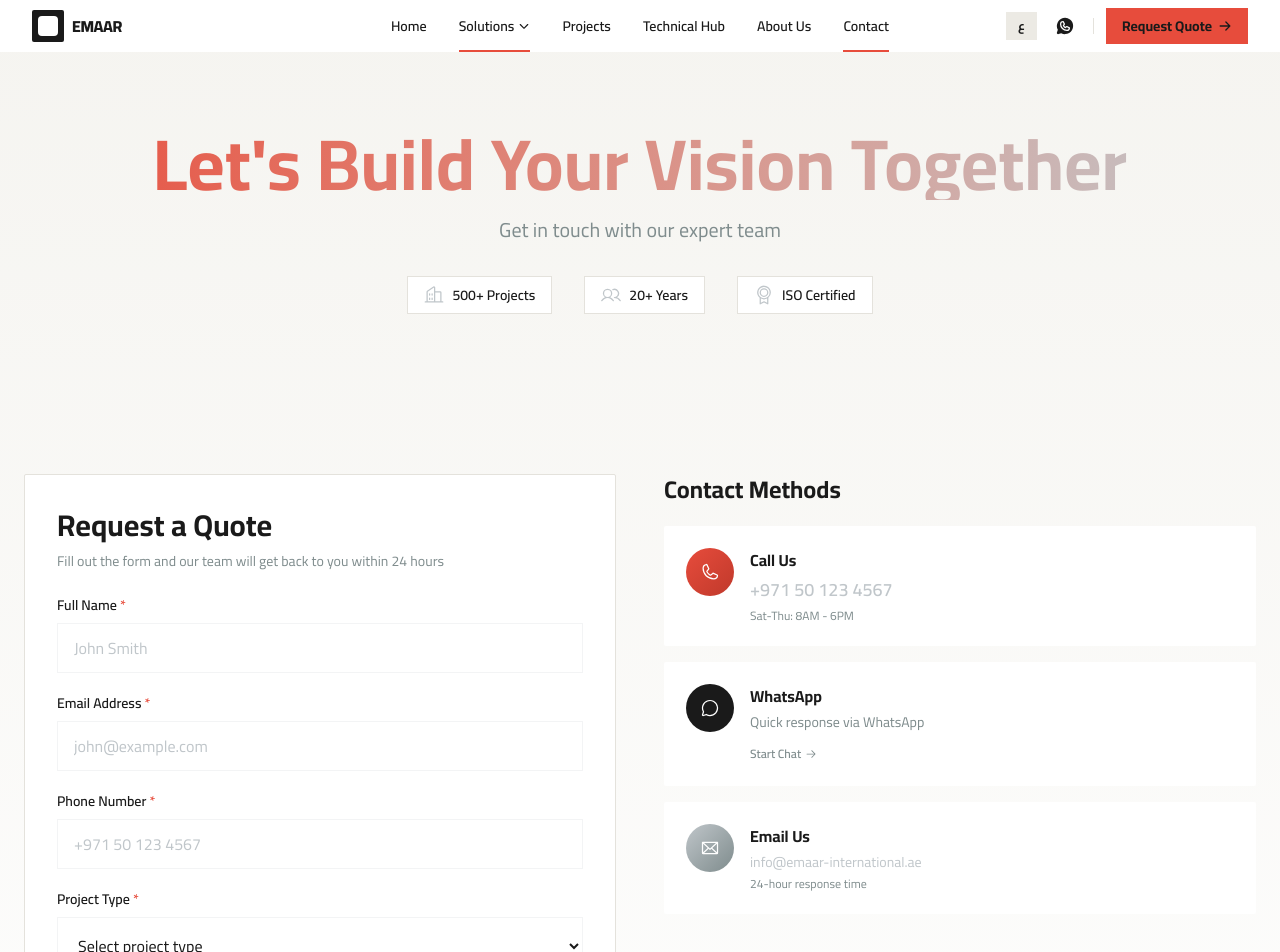
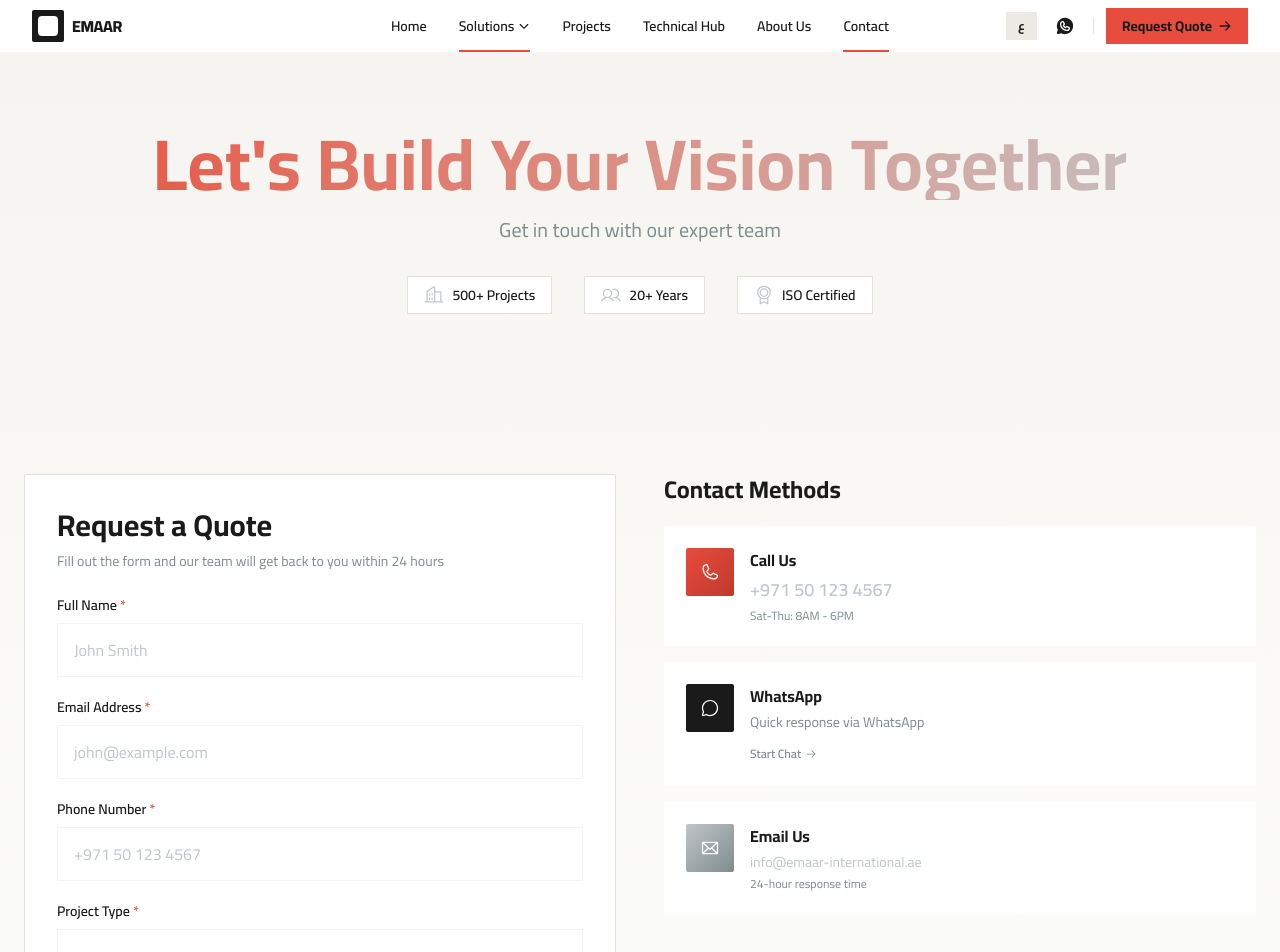
Before and after one commit to mohamednehad1570/emaar-ltd, a Next.js app: page /contact in a window 1280 px wide. Shown: the top 952 px of the page. Built offline with nearby package versions, Linux system fonts and the light colour scheme.

Commit message:
fix(components): timeline diamond, contact icons, input height, touch targets, scroll hint

```diff
--- a/app/about/page.tsx
+++ b/app/about/page.tsx
@@ -184,7 +184,7 @@ export default function AboutPage() {
               >
                 {/* 4×4px red diamond sitting on the horizontal connecting line */}
                 <div
-                  className="w-1 h-1 rotate-45 bg-brand-red shrink-0"
+                  className="w-3 h-3 rotate-45 bg-brand-red shrink-0"
                   aria-hidden="true"
                 />
 
--- a/app/careers/page.tsx
+++ b/app/careers/page.tsx
@@ -91,6 +91,7 @@ export default function CareersPage() {
         <div className="max-w-7xl mx-auto">
           <motion.div variants={fadeUp} initial={shouldReduce ? {} : "hidden"} whileInView={shouldReduce ? undefined : "visible"} viewport={shouldReduce ? undefined : viewportOnce} className="text-center mb-12">
             <h2 className="text-4xl font-bold text-brand-dark mb-4">{language === 'en' ? 'Open Positions' : 'الوظائف المتاحة'}</h2>
+            <div className="h-px w-12 bg-brand-red mx-auto mt-3 mb-5" />
             <p className="text-lg text-brand-gray">{language === 'en' ? 'Find your perfect role' : 'اعثر على دورك المثالي'}</p>
           </motion.div>
 
--- a/app/contact/page.tsx
+++ b/app/contact/page.tsx
@@ -78,7 +78,7 @@ export default function ContactPage() {
   };
 
   /* inputs: rounded-none per --radius-button (inputs are in same group as buttons) */
-  const inputClass = `w-full px-4 py-3 rounded-none border border-brand-silver/20 bg-white text-brand-dark placeholder:text-brand-silver focus:border-brand-red focus:outline-none transition-colors`;
+  const inputClass = `w-full px-4 py-3.5 rounded-none border border-brand-silver/20 bg-white text-brand-dark placeholder:text-brand-silver focus:border-brand-red focus:outline-none transition-colors`;
 
   return (
     <div className={`min-h-screen bg-gradient-to-b from-brand-bg via-white to-brand-bg ${isRTL ? 'rtl' : 'ltr'}`} dir={isRTL ? 'rtl' : 'ltr'}>
@@ -195,7 +195,7 @@ export default function ContactPage() {
                         <span className="text-sm">{formData.file ? formData.file.name : (language === 'en' ? 'Choose file' : 'اختر ملف')}</span>
                       </label>
                       {formData.file && (
-                        <button type="button" onClick={() => setFormData({ ...formData, file: null })} className="absolute right-3 top-1/2 -translate-y-1/2 p-1 rounded-none hover:bg-brand-bg transition-colors">
+                        <button type="button" onClick={() => setFormData({ ...formData, file: null })} className="absolute right-3 top-1/2 -translate-y-1/2 p-2.5 rounded-none hover:bg-brand-bg transition-colors">
                           <X size={16} className="text-brand-red" />
                         </button>
                       )}
@@ -257,7 +257,7 @@ export default function ContactPage() {
                   {/* Phone */}
                   <a href="tel:+971501234567" className="block bg-white rounded-sm p-5 border-2 border-transparent hover:border-brand-silver transition-all group">
                     <div className="flex items-start gap-4">
-                      <div className="w-12 h-12 rounded-full bg-gradient-to-br from-brand-red to-brand-red-dark flex items-center justify-center flex-shrink-0 group-hover:scale-110 transition-transform">
+                      <div className="w-12 h-12 rounded-sm bg-gradient-to-br from-brand-red to-brand-red-dark flex items-center justify-center flex-shrink-0 group-hover:scale-110 transition-transform">
                         <Phone size={20} className="text-white" />
                       </div>
                       <div className="flex-1">
@@ -271,7 +271,7 @@ export default function ContactPage() {
                   {/* WhatsApp */}
                   <a href="https://wa.me/971501234567" target="_blank" rel="noopener noreferrer" className="block bg-white rounded-sm p-5 border-2 border-transparent hover:border-brand-silver transition-all group">
                     <div className="flex items-start gap-4">
-                      <div className="w-12 h-12 rounded-full bg-brand-dark flex items-center justify-center flex-shrink-0 group-hover:scale-110 transition-transform">
+                      <div className="w-12 h-12 rounded-sm bg-brand-dark flex items-center justify-center flex-shrink-0 group-hover:scale-110 transition-transform">
                         <MessageCircle size={20} className="text-white" />
                       </div>
                       <div className="flex-1">
@@ -288,7 +288,7 @@ export default function ContactPage() {
                   {/* Email */}
                   <a href="mailto:info@emaar-international.ae" className="block bg-white rounded-sm p-5 border-2 border-transparent hover:border-brand-silver transition-all group">
                     <div className="flex items-start gap-4">
-                      <div className="w-12 h-12 rounded-full bg-gradient-to-br from-brand-silver to-brand-gray flex items-center justify-center flex-shrink-0 group-hover:scale-110 transition-transform">
+                      <div className="w-12 h-12 rounded-sm bg-gradient-to-br from-brand-silver to-brand-gray flex items-center justify-center flex-shrink-0 group-hover:scale-110 transition-transform">
                         <Mail size={20} className="text-white" />
                       </div>
                       <div className="flex-1">
--- a/app/faq/page.tsx
+++ b/app/faq/page.tsx
@@ -84,7 +84,7 @@ export default function FAQPage() {
       </section>
 
       {/* ── Category Filter ───────────────────────────────── */}
-      <section className="py-8 px-6 bg-white/70 backdrop-blur-sm sticky top-20 z-40 border-b border-border-light">
+      <section className="py-8 px-6 bg-white/70 backdrop-blur-sm sticky top-[52px] z-40 border-b border-border-light">
         <div className="max-w-6xl mx-auto">
           <div className={`flex flex-wrap justify-center gap-3 ${isRTL ? 'flex-row-reverse' : ''}`}>
             {Object.entries(t.categories).map(([key, label]) => {
--- a/app/why-choose-us/page.tsx
+++ b/app/why-choose-us/page.tsx
@@ -243,7 +243,8 @@ export default function WhyChooseUsPage() {
           </motion.h2>
           <div className="w-24 h-1.5 bg-brand-red rounded-full mx-auto mb-16" />
 
-          {/* comparison table: rounded-sm, no shadow */}
+          {/* comparison table: overflow-x-auto for narrow viewports */}
+          <div className="overflow-x-auto">
           <div className="bg-white rounded-sm overflow-hidden border border-border-light">
             <div className={`grid grid-cols-3 gap-4 p-6 bg-gradient-to-r from-brand-red to-brand-red-dark text-white font-bold ${isRTL ? 'text-right' : 'text-left'}`}>
               <div>{language === 'en' ? 'Metric' : 'المقياس'}</div>
@@ -271,6 +272,7 @@ export default function WhyChooseUsPage() {
                 </motion.div>
               );
             })}
+          </div>
           </div>
         </div>
       </section>
--- a/components/products/ProductShowcase.tsx
+++ b/components/products/ProductShowcase.tsx
@@ -139,7 +139,7 @@ export default function ProductShowcase({
                 <button
                   key={cat}
                   onClick={() => setActiveCategory(cat)}
-                  className={`px-6 py-2 rounded-none text-sm font-semibold transition-all capitalize ${
+                  className={`px-6 py-2 min-h-[44px] rounded-none text-sm font-semibold transition-all capitalize ${
                     activeCategory === cat
                       ? 'bg-brand-red text-white shadow-lg scale-105'
                       : 'bg-white text-brand-gray border border-brand-silver/20 hover:bg-brand-bg'
--- a/components/projects/ProjectsGrid.tsx
+++ b/components/projects/ProjectsGrid.tsx
@@ -74,7 +74,7 @@ export default function ProjectsGrid() {
                                 <button
                                     key={cat.id}
                                     onClick={() => setSectorFilter(cat.id)}
-                                    className={`px-5 py-2 rounded-none text-sm font-medium transition-all duration-300 ${sectorFilter === cat.id
+                                    className={`px-5 py-2 min-h-[44px] rounded-none text-sm font-medium transition-all duration-300 ${sectorFilter === cat.id
                                         ? 'bg-brand-dark text-white shadow-md'
                                         : 'bg-white text-text-body hover:bg-off-white border border-border-light'
                                         }`}
@@ -93,7 +93,7 @@ export default function ProjectsGrid() {
                                 <button
                                     key={mat.id}
                                     onClick={() => setMaterialFilter(mat.id)}
-                                    className={`px-5 py-2 rounded-none text-sm font-medium transition-all duration-300 ${materialFilter === mat.id
+                                    className={`px-5 py-2 min-h-[44px] rounded-none text-sm font-medium transition-all duration-300 ${materialFilter === mat.id
                                         ? 'bg-brand-red text-white shadow-md'
                                         : 'bg-white text-text-body hover:bg-off-white border border-border-light'
                                         }`}
```
Also changed, not shown: app/tech/page.tsx (+9 -5 lines).
